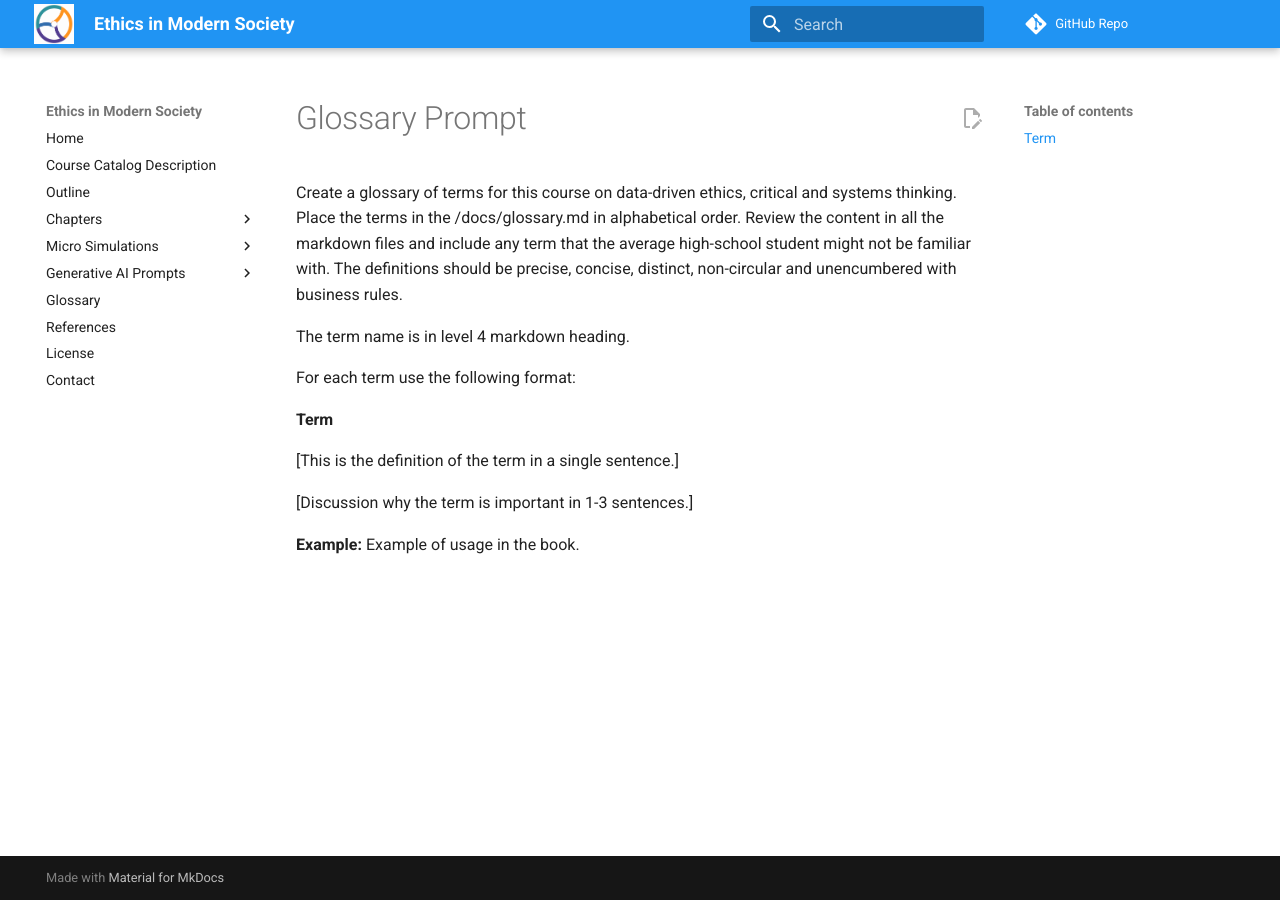
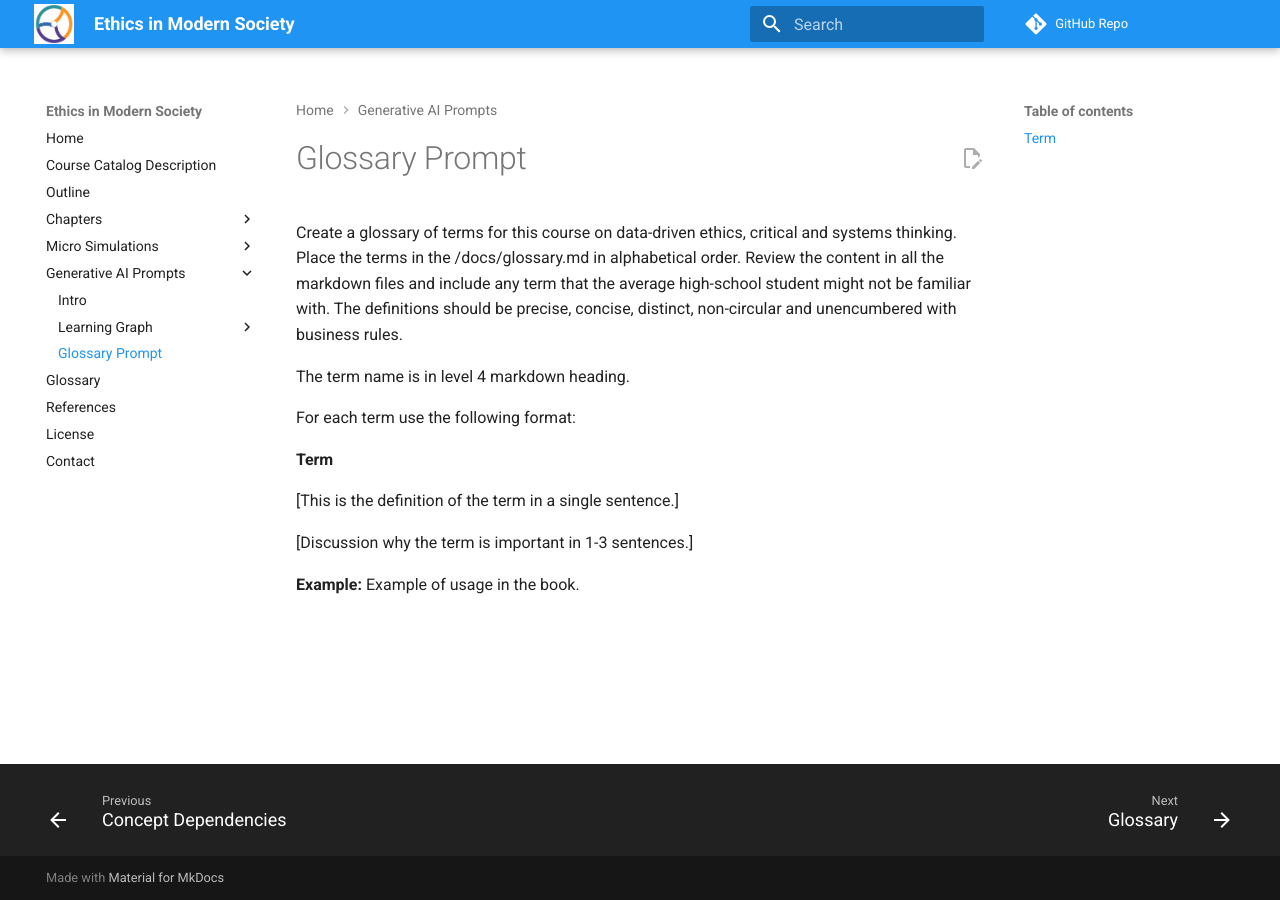
Before and after one commit to dmccreary/ethics-course, an MkDocs documentation site: the page built from docs/prompts/glossary.md, in a window 1280 px wide. Built offline with MkDocs 1.6.1 and Material for MkDocs 9.7.7, drawn with Linux system fonts in a browser that asks for light colours; comment, search, counter and statistics services are not loaded.

Commit message:
updating content

```diff
--- a/mkdocs.yml
+++ b/mkdocs.yml
@@ -30,6 +30,7 @@ nav:
       - prompts/learning-graph/01-course-description.md
       - prompts/learning-graph/02-concept-enumeration.md
       - prompts/learning-graph/03-concept-dependencies.md
+    - Glossary Prompt: prompts/glossary.md
   - Glossary: glossary.md
   - References: references.md
   - License: license.md
```
